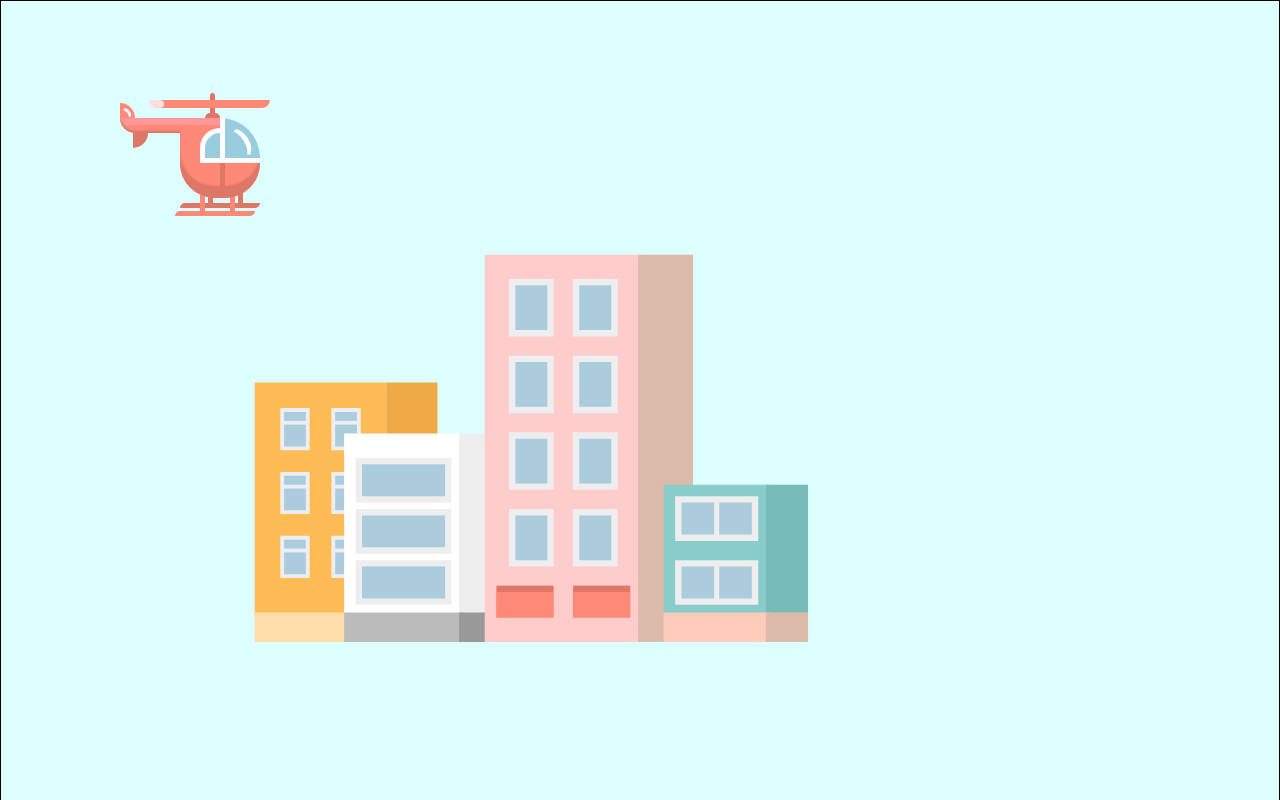
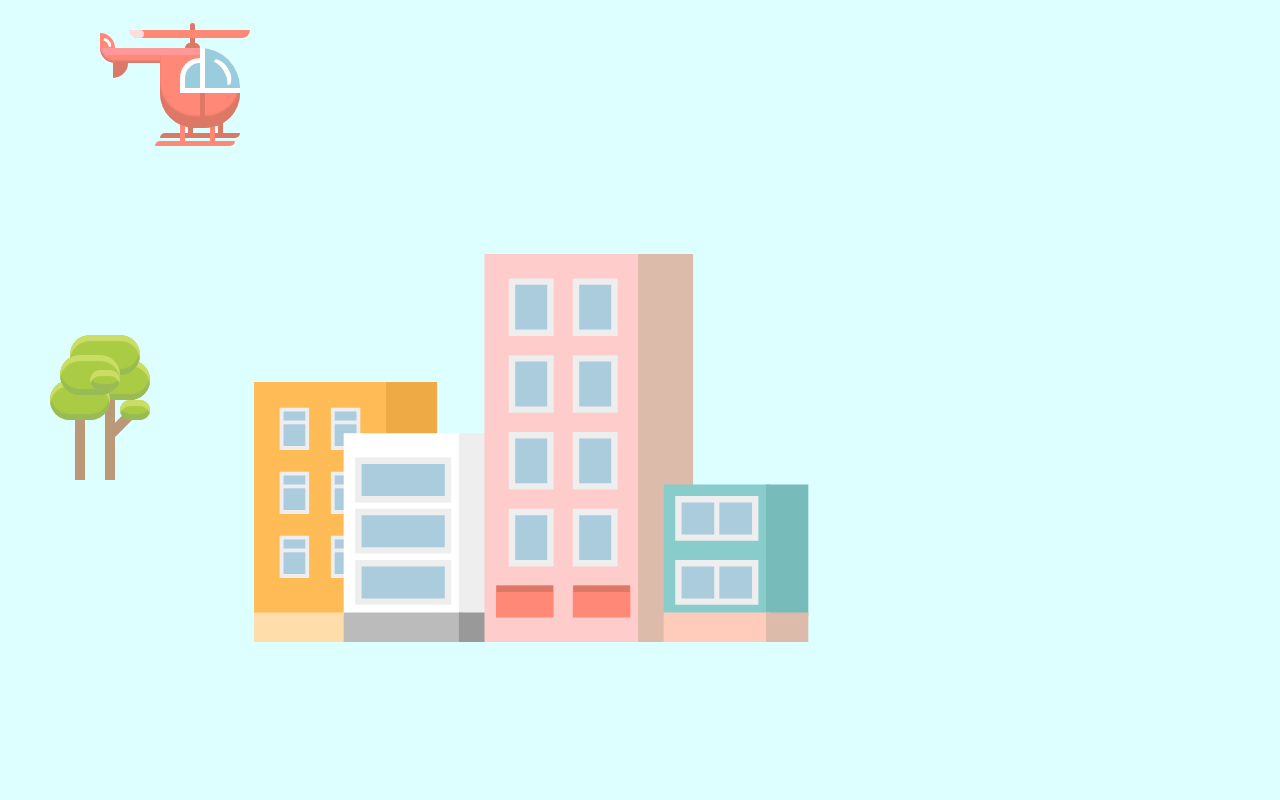
Before and after one commit to deryatanriverdi88/helicopter-illustration, a React (Create React App) app: page / in a window 1280 px wide. Shown: the top 800 px of the page. Built offline with nearby package versions, Linux system fonts and the light colour scheme.

Commit message:
tree is completed

```diff
--- a/src/App.css
+++ b/src/App.css
@@ -1,42 +1,3 @@
-/* .App {
-  text-align: center;
-}
-
-.App-logo {
-  height: 40vmin;
-  pointer-events: none;
-}
-
-@media (prefers-reduced-motion: no-preference) {
-  .App-logo {
-    animation: App-logo-spin infinite 20s linear;
-  }
-}
-
-.App-header {
-  background-color: #282c34;
-  min-height: 100vh;
-  display: flex;
-  flex-direction: column;
-  align-items: center;
-  justify-content: center;
-  font-size: calc(10px + 2vmin);
-  color: white;
-}
-
-.App-link {
-  color: #61dafb;
-}
-
-@keyframes App-logo-spin {
-  from {
-    transform: rotate(0deg);
-  }
-  to {
-    transform: rotate(360deg);
-  }
-} */
-
 
 *{
   margin : 0 ;
@@ -52,13 +13,10 @@ body{
   background: #dff;
 }
 
-svg{
-  border: 1px solid black;
-}
-
 .helicopter{
   position: absolute;
-  top: 100px;
+  top: 30px;
+  left: -20px;
 }
 
 .propeller{
@@ -86,7 +44,7 @@ svg{
 
 .propeller:before{
   animation-name: propeller-running;
-  animation-duration: 0.3s;
+  animation-duration: 0.1s;
   animation-iteration-count: infinite;
   animation-timing-function: cubic-bezier(0, 0, 0, 0);
 }
@@ -128,7 +86,7 @@ svg{
   left: 86px;
   border-radius: 10px 0 20px 10px;
   animation-name: shine-gone;
-  animation-duration: 0.3s;
+  animation-duration: 0.1s;
   animation-iteration-count: infinite;
   visibility: hidden;
   /* animation-timing-function: linear; */
@@ -356,3 +314,80 @@ svg{
   left: 55px;
 
 }
+
+.trees{
+  position: absolute;
+  top: 300px;
+  left: -20px;
+}
+
+.tree-top ul li{
+  width: 60px;
+  height: 40px;
+  background: #ac4;
+  position: relative;
+  border-radius: 90px;
+  top: 80px;
+  left: 70px;
+  box-shadow: inset 0px 6px 1px #cd6,
+              inset 0px -6px 1px #9b5;
+}
+
+.tree-top ul li:nth-child(2){
+left: 80px;
+top: 15px;
+}
+
+.tree-top ul li:nth-child(3){
+  left: 90px;
+  top: -45px;
+  width: 70px;
+  z-index: -1;
+}
+
+.tree-top ul li:nth-child(4){
+    left: 110px;
+    top: -60px;
+    z-index: -2;
+}
+
+.tree-top ul li:nth-child(5),
+.tree-top ul li:nth-child(6){
+      left: 110px;
+      top: -90px;
+      width: 30px;
+      height: 20px;
+}
+
+.tree-top ul li:nth-child(6){
+        left: 140px;
+        top: -80px;
+}
+
+.tree-bottom ul li{
+  position: relative;
+  left: 95px;
+  top: -90px;
+  width: 10px;
+  height: 70px;
+  background: #b97;
+  z-index: -1;
+}
+
+.tree-bottom ul li:nth-child(2){
+  left: 125px;
+  top: -170px;
+  height: 80px;
+}
+
+.tree-bottom ul li:nth-child(2):after{
+  display: inline-block;
+  content: "";
+  background: #b97;
+  width: 10px;
+  height: 30px;
+  position: absolute;
+  left: 10px;
+  top: 10px;
+  transform: rotate(45deg);
+}
--- a/src/App.js
+++ b/src/App.js
@@ -5,7 +5,6 @@ import './App.css';
 function App() {
   return (
     <div className="App">
-      <div class="content">
       <div className="helicopter">
         <div className="propeller"></div>
         <div className="stick"></div>
@@ -26,10 +25,27 @@ function App() {
           </ul>
         </div>
       </div>
-      <div className="trees"></div>
+      <div className="trees">
+        <div className="tree-top">
+          <ul>
+            <li></li>
+            <li></li>
+            <li></li>
+            <li></li>
+            <li></li>
+            <li></li>
+          </ul>
+        </div>
+        <div className="tree-bottom">
+          <ul>
+            <li></li>
+            <li></li>
+          </ul>
+        </div>
+      </div>
       <div className="bench"></div>
       <div className="cloud"></div>
-      </div>
+
       <svg viewBox="0 0 100 100">
 
       {/* <path d="M10 0 V100" stroke-width=".1" stroke="black"/>
```
